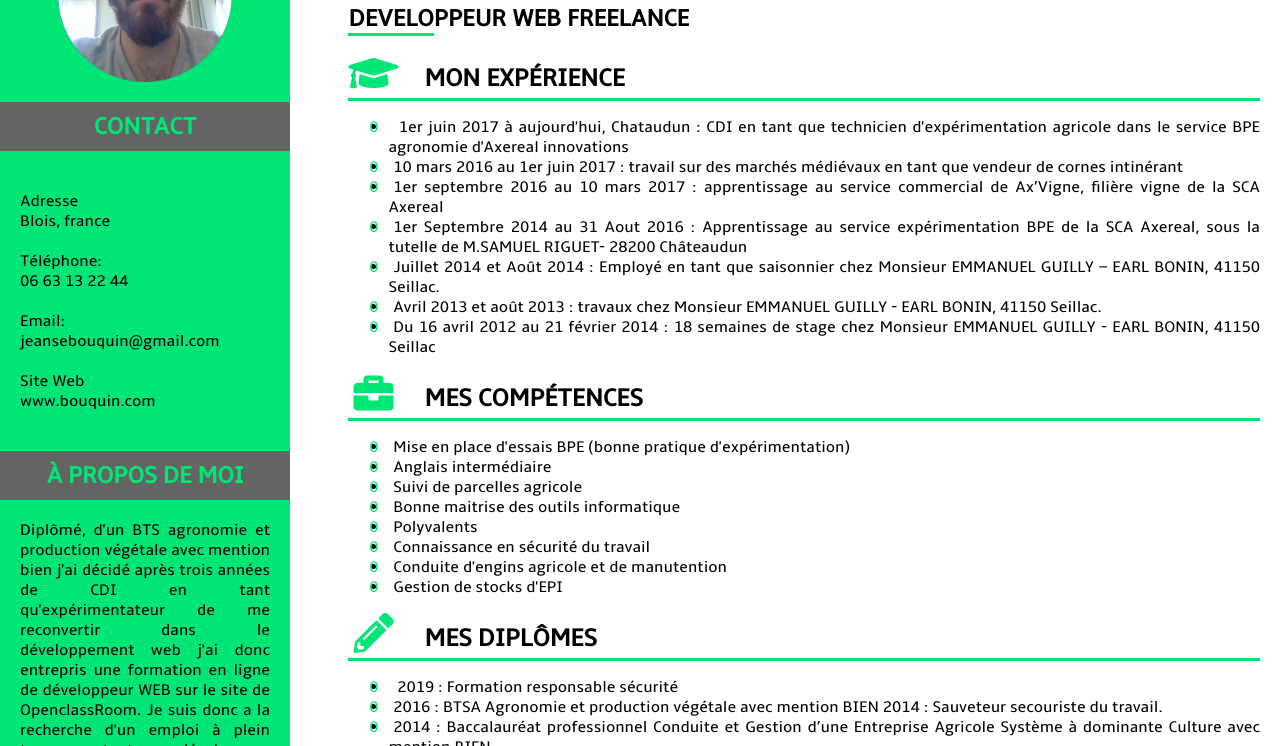
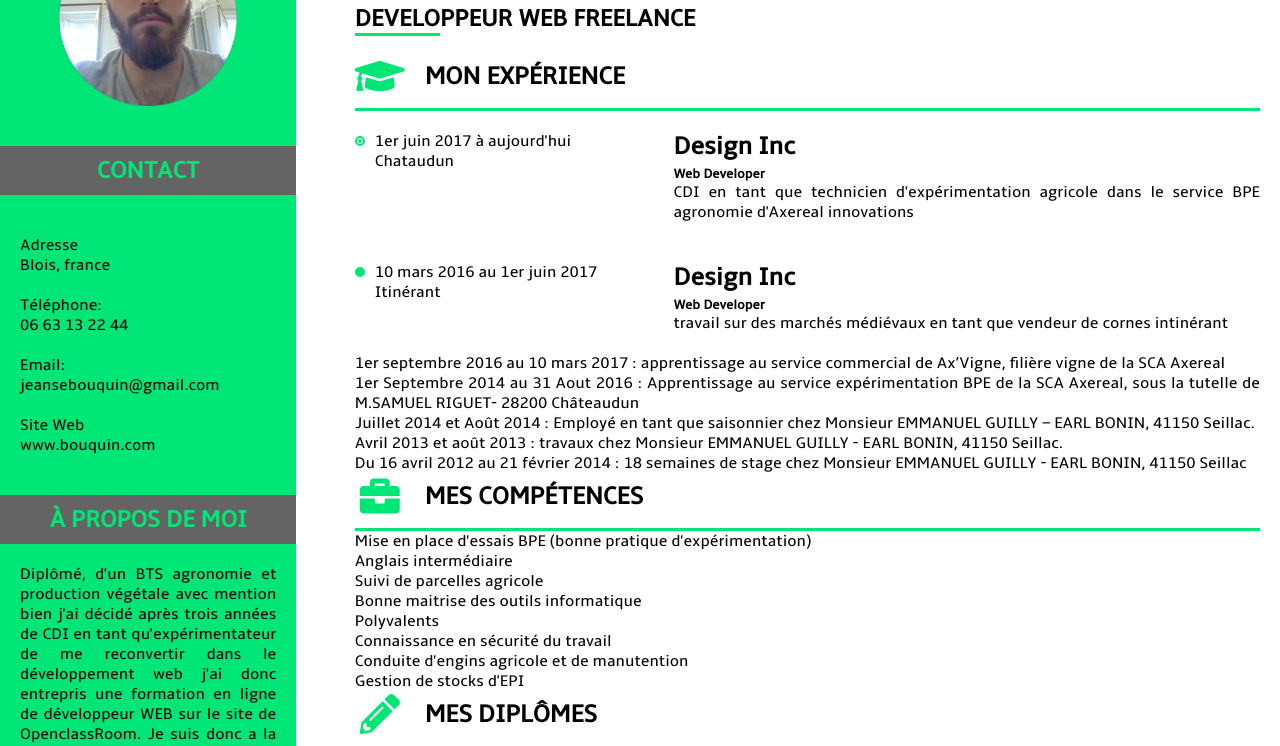
Before and after one commit to michelre/jeansebastien-p2, a plain HTML site: page index.html in a window 1280 px wide. Shown: the part 108-854 px from the top of the page. Drawn offline with Linux system fonts and the light colour scheme; files whose address does not match are found by name; a web font is replaced by a local one.

Commit message:
session du 25/05

```diff
--- a/index.html
+++ b/index.html
@@ -44,13 +44,13 @@
                 <section class="liseret-content">
                     <section class="icone">
                         <div>
-                            <a class: "icone" href="https://amhedunois.wordpress.com/" title="Combat médiéval !" target="_blank"> <i class="fas fa-jedi"></i></a>
+                            <a class="icone" href="https://amhedunois.wordpress.com/" title="Combat médiéval !" target="_blank"> <i class="fas fa-jedi"></i></a>
                         </div>
                         <div>
-                            <a class: "icone" href="http://cndchateaudun.fr/le-club/" title="club de natation" target="_blank"> <i class="fas fa-swimmer"></i></a>
+                            <a class="icone" href="http://cndchateaudun.fr/le-club/" title="club de natation" target="_blank"> <i class="fas fa-swimmer"></i></a>
                         </div>
                         <div>
-                            <a class: "icone" href="http://www.lesamisduchateau.com/accueil_reconstitution.php" title="Combat médiéval !" target="_blank"> <i class="fas fa-campground"></i></a>
+                            <a class="icone" href="http://www.lesamisduchateau.com/accueil_reconstitution.php" title="Combat médiéval !" target="_blank"> <i class="fas fa-campground"></i></a>
                         </div>
                     </section>
                 </section>
@@ -64,11 +64,34 @@
 
             <section>
                 <h3 class="title"><i class="fas fa-graduation-cap"></i> Mon expérience</h3>
+                <!-- Session du 25/05: Réorganisation du DOM -->
                 <ul>
-                    <li> 1er juin 2017 à aujourd'hui, Chataudun : CDI en tant que technicien d'expérimentation agricole dans le service BPE agronomie d'Axereal innovations
+                    <li class="item">
+                        <div class="item-date">
+                            <p><span class="puce-double"></span>1er juin 2017 à aujourd'hui</p>
+                            <p class="item-lieu">Chataudun</p>
+                        </div>
+                        <div class="item-details">
+                            <h4>Design Inc</h4>
+                            <h5>Web Developer</h5>
+                            <p>
+                                CDI en tant que technicien d'expérimentation agricole dans le service BPE agronomie d'Axereal innovations
+                            </p>
+                        </div>
                     </li>
 
-                    <li>10 mars 2016 au 1er juin 2017 : travail sur des marchés médiévaux en tant que vendeur de cornes intinérant
+                    <li class="item">
+                        <div class="item-date">
+                            <p><span class="puce-simple"></span>10 mars 2016 au 1er juin 2017</p>
+                            <p class="item-lieu">Itinérant</p>
+                        </div>
+                        <div class="item-details">
+                            <h4>Design Inc</h4>
+                            <h5>Web Developer</h5>
+                            <p>
+                                travail sur des marchés médiévaux en tant que vendeur de cornes intinérant
+                            </p>
+                        </div>
 
                         <li>1er septembre 2016 au 10 mars 2017 : apprentissage au service commercial de Ax’Vigne, filière vigne de la SCA Axereal
                         </li>
--- a/style.css
+++ b/style.css
@@ -43,6 +43,12 @@ body {
 p,
 ul {
     color: black;
+    margin: 0;
+    padding: 0;
+}
+
+ul li {
+    list-style: none;
 }
 
 h4 {
@@ -74,13 +80,13 @@ h2 strong {
     margin-bottom: 30 px;
 }
 
-ul li::before {
+/*ul li::before {
     content: counter(li);
     color: rgb(0, 230, 118);
     display: inline-block;
     width: 1.5em;
     margin-left: -1.2em
-}
+}*/
 
 #liseret {
     width: 100%;
@@ -133,11 +139,14 @@ img {
     vertical-align: bottom;
 }
 
+/* Session du 25/05: display flex + alignement pour le centrage vertical */
 .title {
+    display: flex;
+    align-items: center;
     height: 45px;
     text-transform: uppercase;
     font-size: 25px;
-    vertical-align: middle;
+    padding-bottom: 10px;
     border-bottom: solid 3px rgb(0, 230, 118);
 }
 
@@ -174,7 +183,71 @@ img {
     font-weight: normal;
 }
 
-@media screen and (max-width: 1024px) {}
+/* Session du 25/05: Ajout des puces et alignement des items */
+
+.item {
+    display: flex;
+    flex-wrap: wrap;
+    align-items: flex-start;
+    padding: 20px 0;
+}
+
+.puce-double {
+    width: 10px;
+    display: inline-block;
+    height: 10px;
+    border: 2px solid rgb(0, 230, 118);
+    border-radius: 50%;
+    flex-shrink: 0;
+    flex-grow: 0;
+    box-sizing: border-box;
+    position: relative;
+    margin-right: 10px;
+}
+
+.puce-simple {
+    display: inline-block;
+    width: 10px;
+    height: 10px;
+    background: rgb(0, 230, 118);
+    border-radius: 50%;
+    flex-shrink: 0;
+    flex-grow: 0;
+    box-sizing: border-box;
+    position: relative;
+    margin-right: 10px;
+}
+
+.puce-double::before {
+    content: '';
+    width: 4px;
+    height: 4px;
+    position: absolute;
+    top: 50%;
+    left: 50%;
+    transform: translate(-50%, -50%);
+    background: rgb(0, 230, 118);
+    border-radius: 50%;
+}
+
+.item-date {
+    margin-right: 20px;
+    width: 100%;
+    flex-shrink: 0;
+    flex-grow: 0;
+}
+
+.item-date p {
+    margin: 0;
+}
+
+.item-details h5 {
+    margin: 0;
+}
+
+.item-lieu {
+    padding-left: 20px;
+}
 
 @media screen and (min-width: 1024px) {
     #container {
@@ -196,6 +269,8 @@ img {
     }
     #liseret .photo {
         order: 0;
+        display: flex;
+        margin: 20px auto;
     }
     .liseret-title {
         background: rgb(100, 100, 100);
@@ -204,4 +279,12 @@ img {
         text-align: center;
         margin-top: 20px;
     }
+
+    .item {
+        flex-wrap: nowrap;
+    }
+
+    .item-date {
+        width: 33%;
+    }
 }
```
